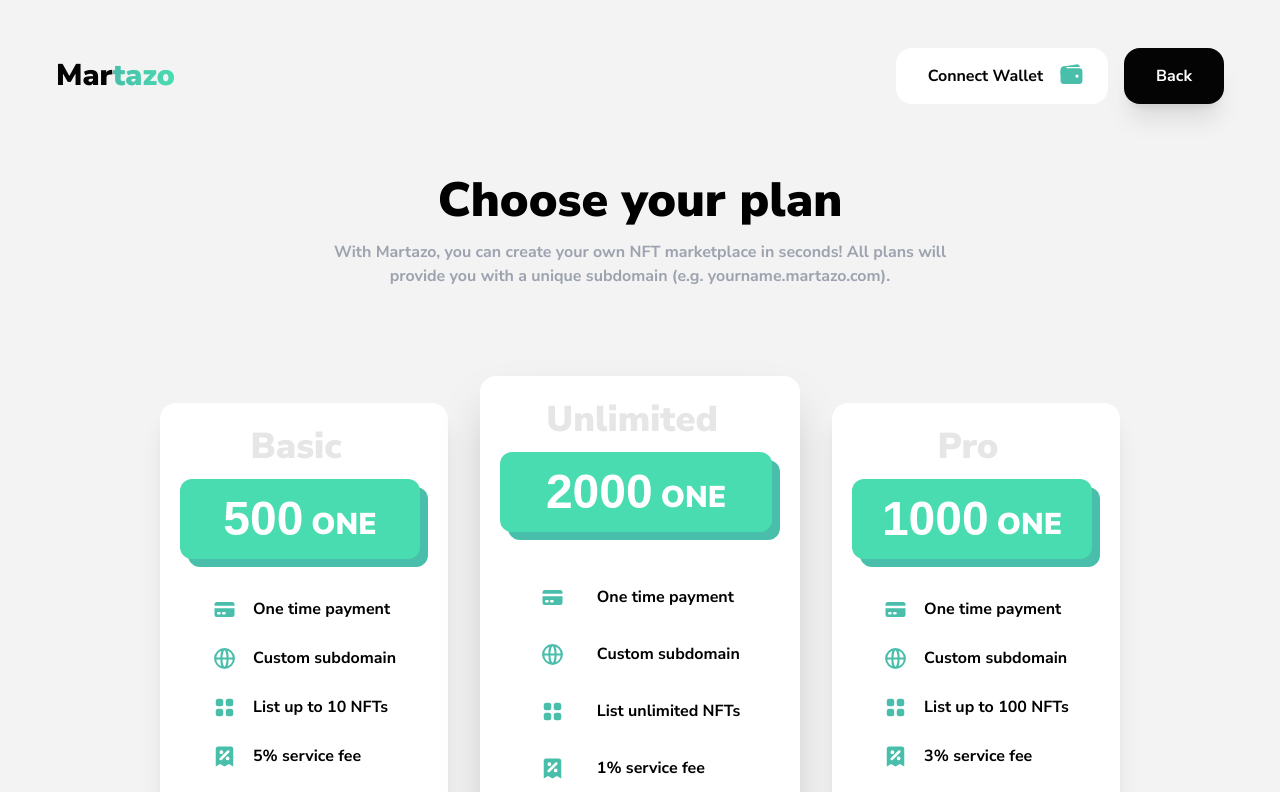
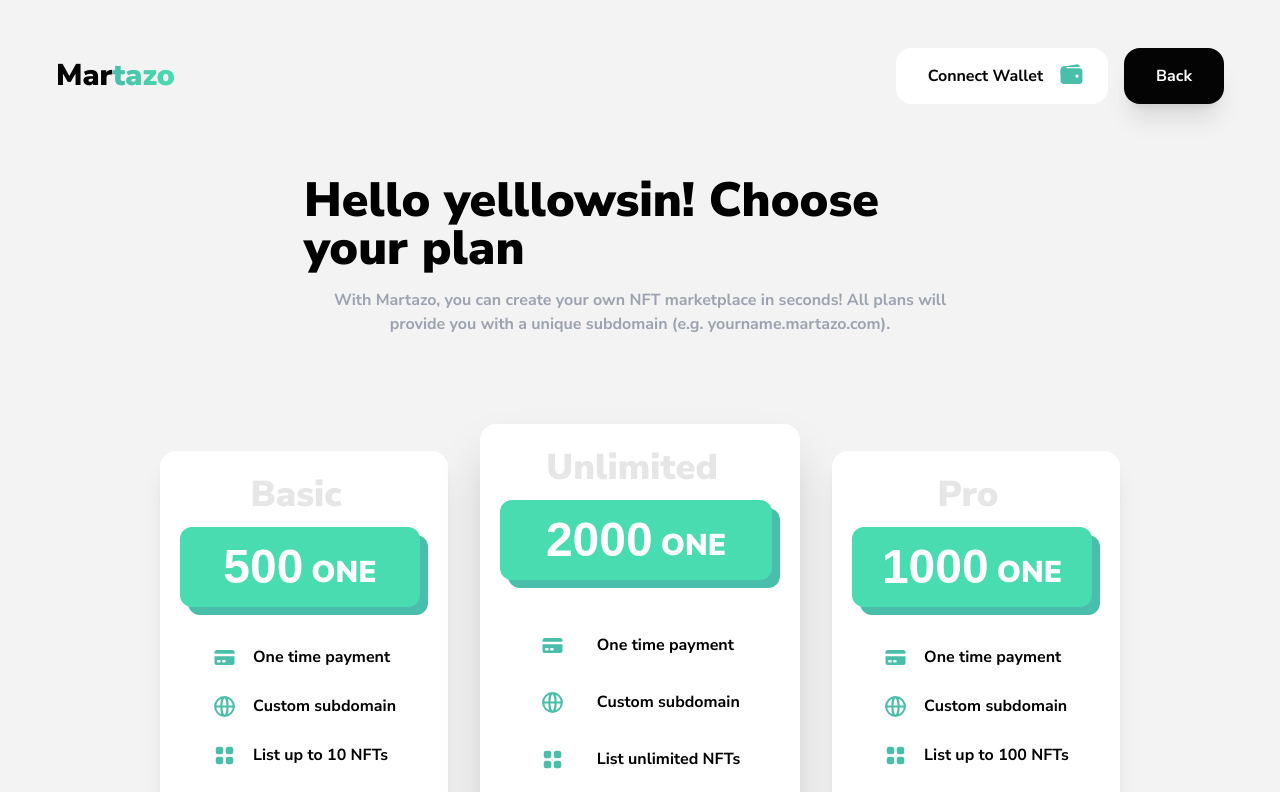
Before and after one commit to Khalid0md/JadeCreates, a Next.js app in the folder frontend/: page /getstarted in a window 1280 px wide. Shown: the top 792 px of the page. Built offline with nearby package versions, Linux system fonts and the light colour scheme; no server answers; a web font is replaced by a local one; what ipfs-http-client would draw is missing.

Commit message:
yelllowsin

```diff
--- a/frontend/pages/getstarted.js
+++ b/frontend/pages/getstarted.js
@@ -74,7 +74,7 @@
     return (
         <div className="flex flex-col items-center space-y-4 max-w-2xl mx-14 pt-10">
             <p className="text-5xl nunito-font font-black">
-                Choose your plan
+                Hello yelllowsin! Choose your plan
             </p>
             <p className="nunito-font font-bold text-secondaryGray text-center">
                 With Martazo, you can create your own NFT marketplace in seconds! All plans will provide you with a unique subdomain (e.g. yourname.martazo.com).
```
